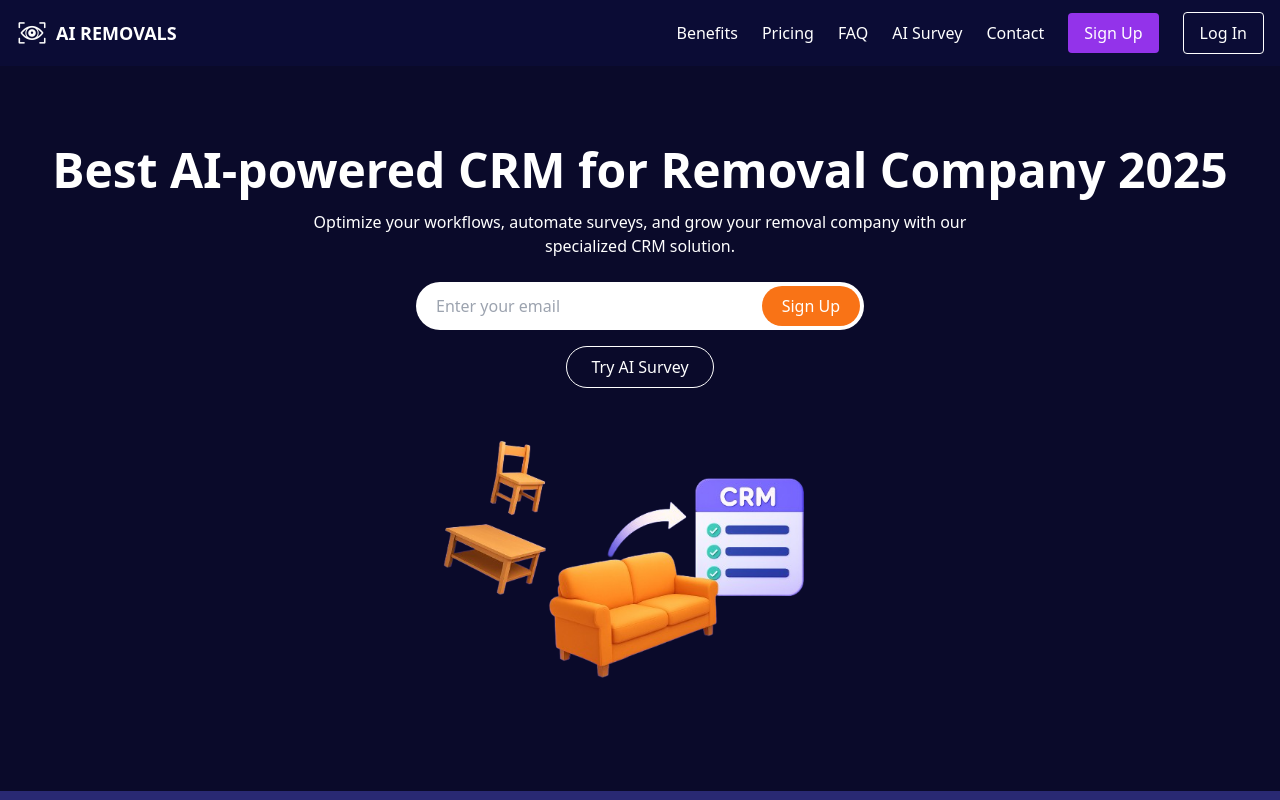
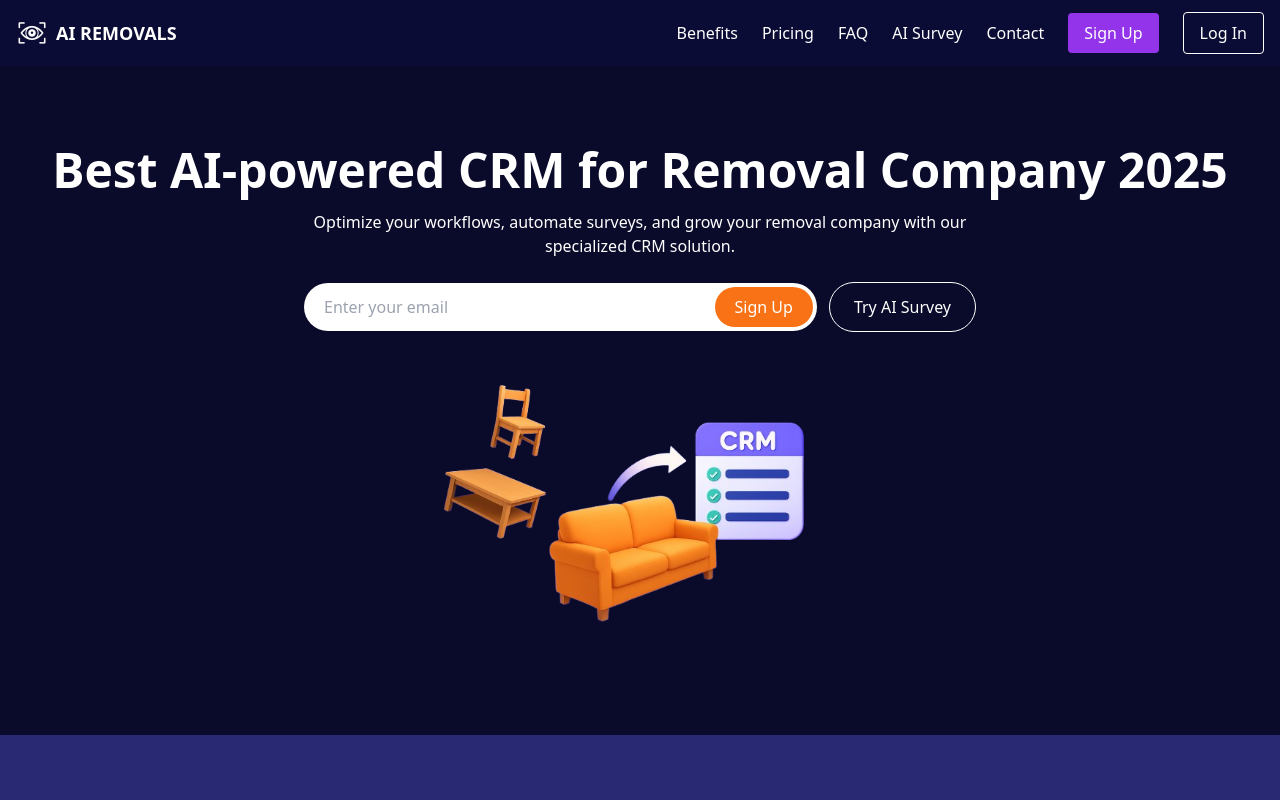
Before and after one commit to Gullmegler/mitt-prosjekt, a React (Create React App) app: page / in a window 1280 px wide. Shown: the top 800 px of the page. Built offline with nearby package versions, Linux system fonts and the light colour scheme.

Commit message:
Update Hero.jsx

```diff
--- a/src/components/Hero.jsx
+++ b/src/components/Hero.jsx
@@ -9,14 +9,15 @@ export default function Hero() {
       <p className="text-white mb-6 max-w-2xl mx-auto">
         Optimize your workflows, automate surveys, and grow your removal company with our specialized CRM solution.
       </p>
+      <div className="flex flex-col md:flex-row justify-center items-center gap-3 max-w-2xl mx-auto w-full">
         <form
-        className="relative max-w-md mx-auto w-full"
+          className="relative flex-grow w-full md:w-auto"
           onSubmit={(e) => e.preventDefault()}
         >
           <input
             type="email"
             placeholder="Enter your email"
-          className="w-full rounded-full py-3 px-5 pr-32 text-black focus:outline-none"
+            className="w-full rounded-full py-3 px-5 pr-28 text-black focus:outline-none"
             required
           />
           <button
@@ -28,10 +29,11 @@ export default function Hero() {
         </form>
         <a
           href="https://aisurvey.airemovals.co.uk"
-        className="inline-block mt-4 border border-white text-white py-2 px-6 rounded-full hover:bg-white hover:text-[#0A0A2A] transition"
+          className="border border-white text-white py-3 px-6 rounded-full hover:bg-white hover:text-[#0A0A2A] transition whitespace-nowrap"
         >
           Try AI Survey
         </a>
+      </div>
       <div className="flex justify-center mt-6">
         <img
           src="/removals-company.png"
```
Lines whose indentation alone changed are shown as unchanged.
